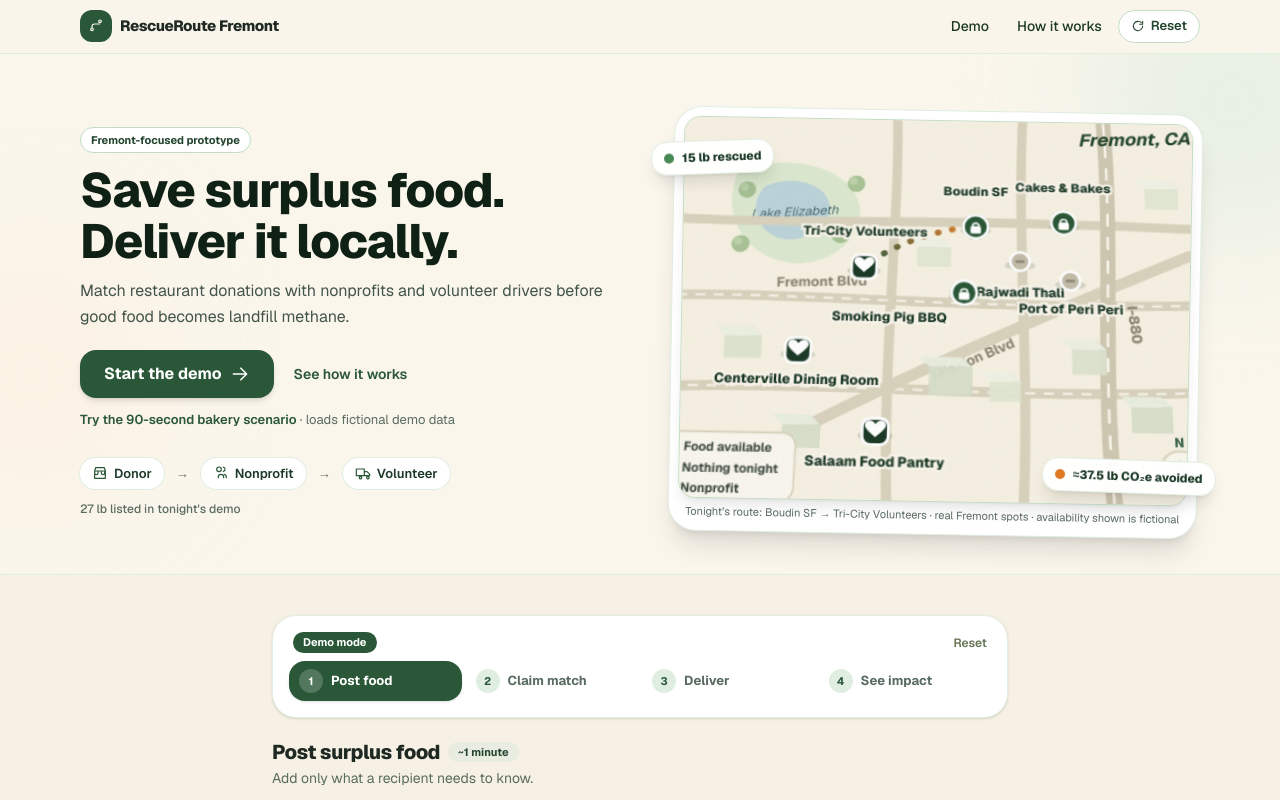
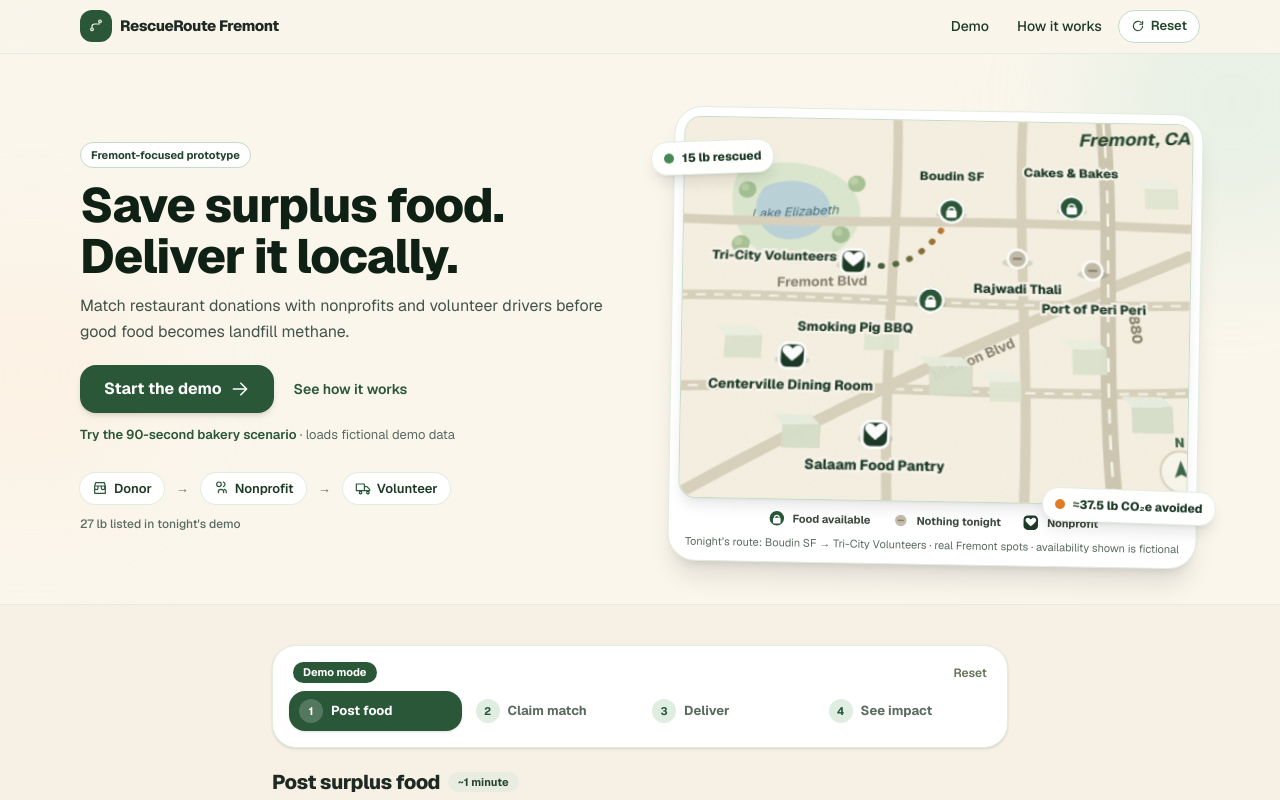
Before and after one commit to abhinav38970-arch/RescueRoute, a Next.js app: page / in a window 1280 px wide. Shown: the top 800 px of the page. Built offline with nearby package versions, Linux system fonts and the light colour scheme.

Commit message:
Cleaner map: HTML legend below map, decluttered pins with more spacing

```diff
--- a/app/components/RouteMap.tsx
+++ b/app/components/RouteMap.tsx
@@ -59,6 +59,7 @@
   available,
   label,
   labelY,
+  labelX,
   labelAnchor = "middle",
 }: {
   x: number;
@@ -66,6 +67,7 @@
   available: boolean;
   label: string;
   labelY: number;
+  labelX?: number;
   labelAnchor?: "middle" | "start" | "end";
 }) {
   return (
@@ -86,7 +88,7 @@
       ) : (
         <line x1={x - 2.6} y1={y} x2={x + 2.6} y2={y} stroke="#8a8270" strokeWidth="1.6" strokeLinecap="round" />
       )}
-      <MapLabel x={x + (labelAnchor === "middle" ? 0 : labelAnchor === "end" ? -12 : 12)} y={labelY} anchor={labelAnchor}>
+      <MapLabel x={labelX ?? x} y={labelY} anchor={labelAnchor}>
         {label}
       </MapLabel>
     </g>
@@ -98,12 +100,16 @@
   x,
   y,
   label,
+  labelX,
   labelY,
+  labelAnchor = "middle",
 }: {
   x: number;
   y: number;
   label: string;
+  labelX?: number;
   labelY: number;
+  labelAnchor?: "middle" | "start" | "end";
 }) {
   return (
     <g>
@@ -114,16 +120,43 @@
         transform={`translate(${x},${y + 0.5})`}
         fill="#ffffff"
       />
-      <MapLabel x={x} y={labelY}>
+      <MapLabel x={labelX ?? x} y={labelY} anchor={labelAnchor}>
         {label}
       </MapLabel>
     </g>
   );
 }
 
+function LegendIcon({ kind }: { kind: "food" | "none" | "org" }) {
+  if (kind === "food")
+    return (
+      <svg width="20" height="20" viewBox="0 0 20 20" aria-hidden="true">
+        <circle cx="10" cy="10" r="8" fill="#2a5737" stroke="#ffffff" strokeWidth="1.5" />
+        <path d="M7.6,9.5 C7.6,6.4 12.4,6.4 12.4,9.5" fill="none" stroke="#ffffff" strokeWidth="1.3" />
+        <rect x="6.2" y="9.5" width="7.6" height="5.8" rx="1.2" fill="#ffffff" />
+      </svg>
+    );
+  if (kind === "none")
+    return (
+      <svg width="20" height="20" viewBox="0 0 20 20" aria-hidden="true">
+        <circle cx="10" cy="10" r="6.5" fill="#c3bca9" stroke="#ffffff" strokeWidth="1.5" />
+        <line x1="7.4" y1="10" x2="12.6" y2="10" stroke="#8a8270" strokeWidth="1.6" strokeLinecap="round" />
+      </svg>
+    );
+  return (
+    <svg width="20" height="20" viewBox="0 0 20 20" aria-hidden="true">
+      <rect x="2" y="2" width="16" height="16" rx="5" fill="#1d3a27" stroke="#ffffff" strokeWidth="1.5" />
+      <path
+        d="M10,13.6 C6.6,10.6 4.6,9 4.6,7.4 C4.6,6 5.7,5 7,5 C8.1,5 9.2,5.7 10,6.9 C10.8,5.7 11.9,5 13,5 C14.3,5 15.4,6 15.4,7.4 C15.4,9 13.4,10.6 10,13.6 Z"
+        fill="#ffffff"
+      />
+    </svg>
+  );
+}
+
 export default function RouteMap({}: Props) {
   // Tonight's illustrated route: Boudin SF -> Tri-City Volunteers
-  const routePath = "M228,92 C200,94 172,106 152,120";
+  const routePath = "M210,80 C200,108 176,128 149,122";
   return (
     <figure>
       <div
@@ -214,7 +247,7 @@
               <Building x={196} y={196} w={30} h={20} tone={1} />
               <Building x={238} y={206} w={22} h={14} tone={2} />
               <Building x={296} y={182} w={24} h={18} tone={0} />
-              <Building x={186} y={108} w={24} h={15} tone={2} />
+              <Building x={150} y={170} w={24} h={15} tone={2} />
               <Building x={336} y={222} w={28} h={18} tone={1} />
               <Building x={96} y={238} w={26} h={16} tone={1} />
               <Building x={352} y={60} w={24} h={16} tone={2} />
@@ -236,27 +269,16 @@
               </circle>
 
               {/* restaurant pins */}
-              <FoodPin x={228} y={92} available label="Boudin SF" labelY={68} />
-              <FoodPin x={292} y={88} available label="Cakes & Bakes" labelY={64} />
-              <FoodPin x={260} y={118} available={false} label="Rajwadi Thali" labelY={144} />
-              <FoodPin x={220} y={142} available label="Smoking Pig BBQ" labelY={164} labelAnchor="end" />
-              <FoodPin x={296} y={132} available={false} label="Port of Peri Peri" labelY={156} />
+              <FoodPin x={210} y={80} available label="Boudin SF" labelY={56} />
+              <FoodPin x={298} y={76} available label="Cakes & Bakes" labelY={52} />
+              <FoodPin x={258} y={116} available={false} label="Rajwadi Thali" labelY={142} />
+              <FoodPin x={196} y={148} available label="Smoking Pig BBQ" labelY={172} labelX={184} labelAnchor="end" />
+              <FoodPin x={312} y={124} available={false} label="Port of Peri Peri" labelY={156} />
 
               {/* nonprofit pins */}
-              <OrgPin x={148} y={124} label="Tri-City Volunteers" labelY={100} />
-              <OrgPin x={104} y={186} label="Centerville Dining Room" labelY={210} />
-              <OrgPin x={160} y={242} label="Salaam Food Pantry" labelY={266} />
-
-              {/* legend */}
-              <g transform="translate(10,244)">
-                <rect x="0" y="0" width="96" height="46" rx="9" fill="#fbf8ef" stroke="#d9d2bd" strokeWidth="1.2" opacity="0.97" />
-                <circle cx="11" cy="10" r="4.5" fill="#2a5737" />
-                <text x="20" y="13" fontSize="8.5" fontWeight="700" fill="#3d4a40">Food available</text>
-                <circle cx="11" cy="24" r="4.5" fill="#c3bca9" />
-                <text x="20" y="27" fontSize="8.5" fontWeight="700" fill="#3d4a40">Nothing tonight</text>
-                <rect x="6.5" y="33" width="9" height="9" rx="2.8" fill="#1d3a27" />
-                <text x="20" y="40.5" fontSize="8.5" fontWeight="700" fill="#3d4a40">Nonprofit</text>
-              </g>
+              <OrgPin x={140} y={120} label="Tri-City Volunteers" labelX={128} labelY={120} labelAnchor="end" />
+              <OrgPin x={100} y={190} label="Centerville Dining Room" labelY={214} />
+              <OrgPin x={160} y={244} label="Salaam Food Pantry" labelY={268} />
 
               {/* compass */}
               <g transform="translate(368,266)" opacity="0.9">
@@ -273,6 +295,20 @@
           </svg>
         </div>
       </div>
+
+      {/* symbol key — HTML so it stays crisp and never clips */}
+      <div className="mt-2.5 flex flex-wrap items-center justify-center gap-x-5 gap-y-1.5" role="list" aria-label="Map symbol key">
+        <span role="listitem" className="flex items-center gap-1.5 text-[11px] font-bold text-[#3d4a40]">
+          <LegendIcon kind="food" /> Food available
+        </span>
+        <span role="listitem" className="flex items-center gap-1.5 text-[11px] font-bold text-[#3d4a40]">
+          <LegendIcon kind="none" /> Nothing tonight
+        </span>
+        <span role="listitem" className="flex items-center gap-1.5 text-[11px] font-bold text-[#3d4a40]">
+          <LegendIcon kind="org" /> Nonprofit
+        </span>
+      </div>
+
       <figcaption className="mt-1.5 text-center text-[11px] text-[#5a6b60]">
         Tonight&rsquo;s route: Boudin SF &rarr; Tri-City Volunteers · real Fremont spots · availability shown is fictional
       </figcaption>
```
